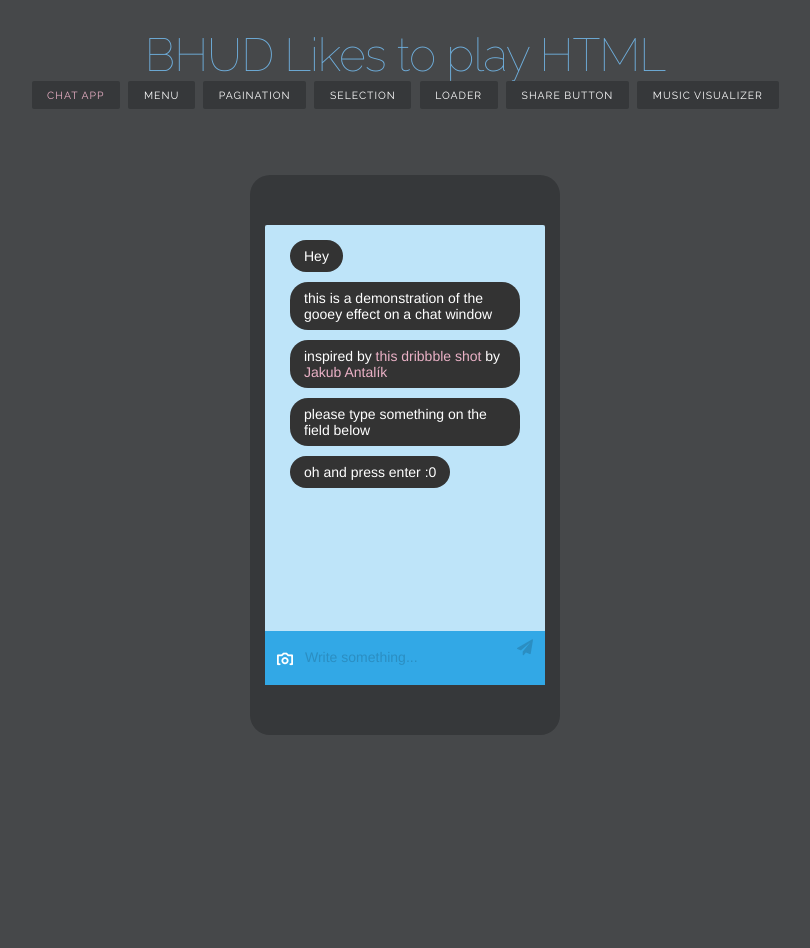
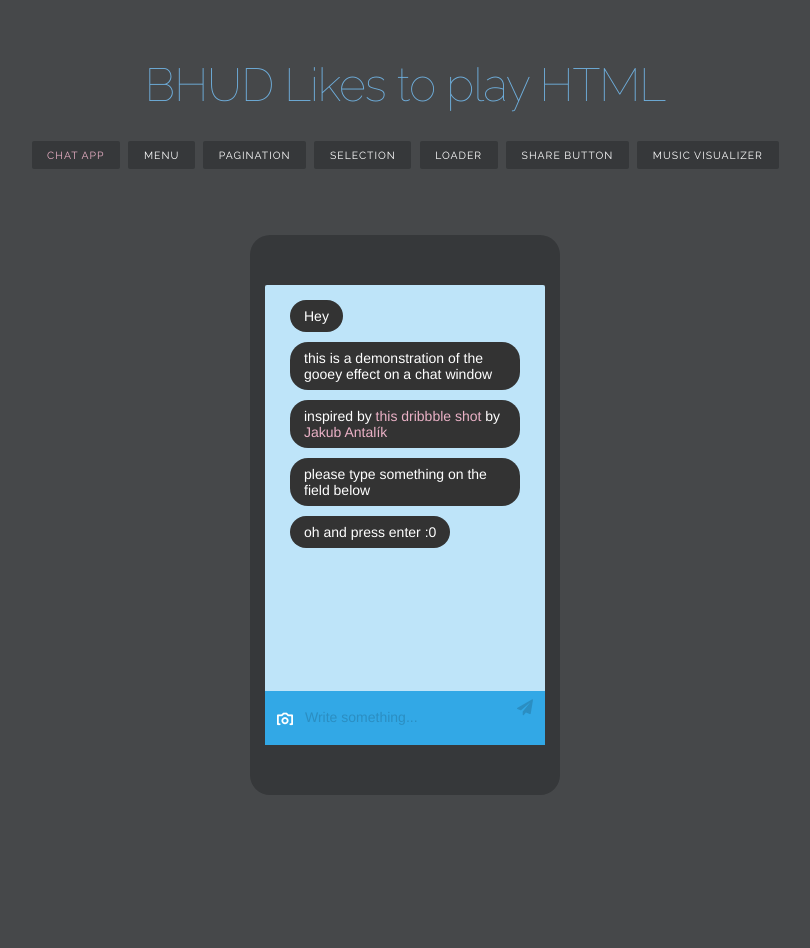
Before and after one commit to bhudelson/web_playground, a plain HTML site: page index.html in a window 1280 px wide. Shown: the whole page, without its empty margins (235-1045 px from the left). Before the commit the page ends 889 px from the top, so only its background shows below. Drawn offline with Linux system fonts and the light colour scheme.

Commit message:
added h1 margin

```diff
--- a/css/base.css
+++ b/css/base.css
@@ -76,7 +76,7 @@ button:focus {
 	font-weight: 100;
 	font-size: 2.9em;
 	line-height: 1;
-	margin: 0;
+	margin: 30px;
 	color: #6fafdd;
 }
 
```
